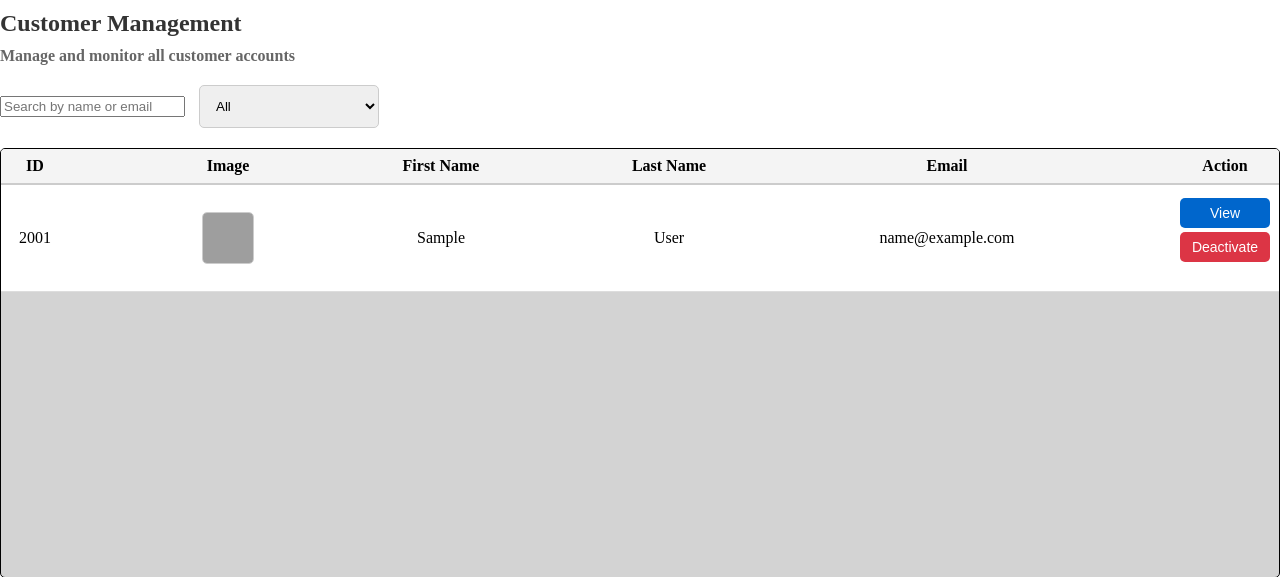
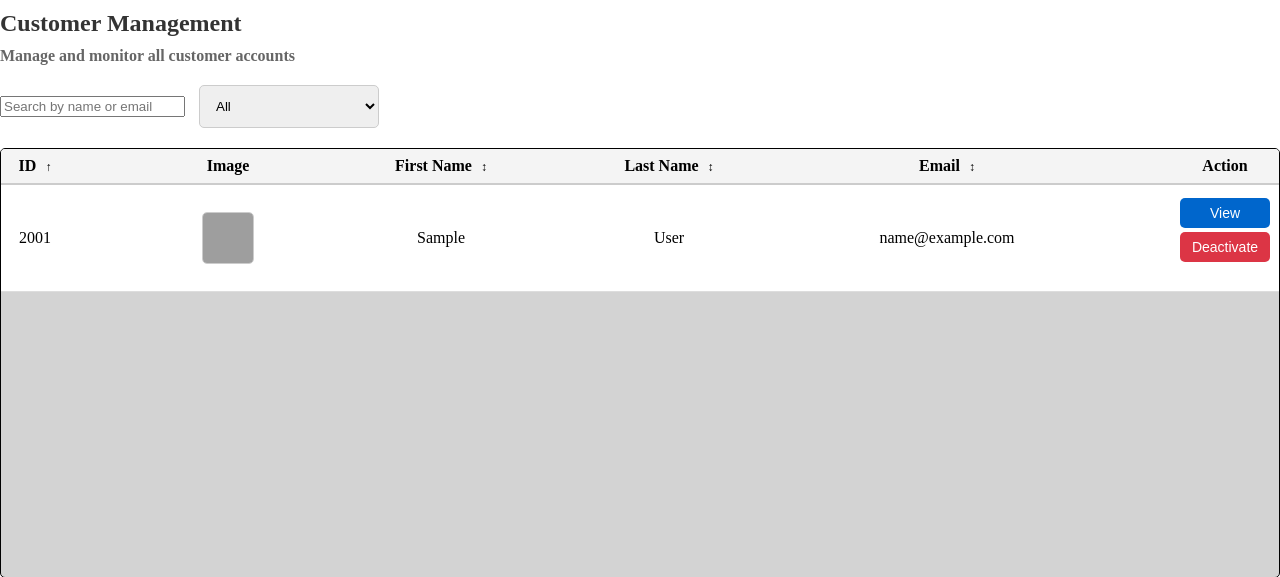
Before and after one commit to junquanlim0729/Online-Cube-Website, a PHP site: page /admin_manage_customer.php in a window 1280 px wide. Shown: the top 577 px of the page. Run offline with PHP 8.4, Linux system fonts and the light colour scheme; the visitor is signed in with stand-in values (Sample User, id 1); tables that the repository leaves empty hold one stand-in row (values such as "Sample post"); some libraries are stand-ins or nearby versions; grey boxes are pictures that could not be loaded.

Commit message:
08/07 1436

```diff
--- a/Cube-Website/Admin/admin_manage_customer.php
+++ b/Cube-Website/Admin/admin_manage_customer.php
@@ -69,13 +69,16 @@ if (file_exists($state_file)) {
     $state_data = json_decode($state_content, true) ?: [];
 }
 
-// Base query to fetch all customers with default address
-if (!$is_ajax) {
+// Handle sorting
+$sort_column = isset($_GET['sort']) ? $_GET['sort'] : 'Cust_ID';
+$sort_order = isset($_GET['order']) && $_GET['order'] === 'desc' ? 'DESC' : 'ASC';
+$next_order = $sort_order === 'ASC' ? 'DESC' : 'ASC';
+
 $sql = "SELECT c.Cust_ID, c.Cust_First_Name, c.Cust_Last_Name, c.Cust_Email, c.Cust_Phone, c.Profile_Image, c.Cust_Status,
         a.Add_Line, a.City, a.State, a.Postcode
         FROM Customer c
         LEFT JOIN Address a ON c.Cust_ID = a.Cust_ID AND a.Add_Default = TRUE
-            ORDER BY c.Cust_ID ASC";
+        ORDER BY c.$sort_column $sort_order";
 $result = mysqli_query($conn, $sql);
 if (!$result) {
     $customer_list = [];
@@ -91,7 +94,6 @@ if (!$is_ajax) {
         unset($customer['Add_Line'], $customer['City'], $customer['State'], $customer['Postcode']);
     }
     unset($customer); // Unset reference
-    }
 }
 
 // Handle status toggle
@@ -216,6 +218,25 @@ if (!$is_ajax) {
             text-align: center;
             vertical-align: middle;
             padding: 0 4px;
+            position: relative;
+        }
+        .amc-labels .sortable {
+            cursor: pointer;
+        }
+        .amc-labels .sortable:after {
+            content: ' ↕';
+            margin-left: 5px;
+            font-size: 12px;
+        }
+        .amc-labels .asc:after {
+            content: ' ↑';
+            margin-left: 5px;
+            font-size: 12px;
+        }
+        .amc-labels .desc:after {
+            content: ' ↓';
+            margin-left: 5px;
+            font-size: 12px;
         }
         .amc-customerContainer {
             width: 100%;
@@ -430,11 +451,19 @@ if (!$is_ajax) {
     <div class="amc-mainContainer">
         <div id="amc-notification" style="display: none; position: fixed; top: 20px; right: 20px; padding: 15px; border-radius: 5px; z-index: 9999; color: white;"></div>
         <div class="amc-labels">
-            <div class="amc-id">ID</div>
+            <div class="amc-id sortable <?php echo $sort_column === 'Cust_ID' ? $sort_order : ''; ?>" onclick="sortTable('Cust_ID')">
+                ID
+            </div>
             <div class="amc-image">Image</div>
-            <div class="amc-fname">First Name</div>
-            <div class="amc-lname">Last Name</div>
-            <div class="amc-email">Email</div>
+            <div class="amc-fname sortable <?php echo $sort_column === 'Cust_First_Name' ? $sort_order : ''; ?>" onclick="sortTable('Cust_First_Name')">
+                First Name
+            </div>
+            <div class="amc-lname sortable <?php echo $sort_column === 'Cust_Last_Name' ? $sort_order : ''; ?>" onclick="sortTable('Cust_Last_Name')">
+                Last Name
+            </div>
+            <div class="amc-email sortable <?php echo $sort_column === 'Cust_Email' ? $sort_order : ''; ?>" onclick="sortTable('Cust_Email')">
+                Email
+            </div>
             <div class="amc-action">Action</div>
         </div>
         <div class="amc-customerContainer">
@@ -615,24 +644,24 @@ if (!$is_ajax) {
                         <div style="display: flex; gap: 10px;">
                             <div style="flex: 1;">
                                 <label style="font-size: 16px; color: #555; display: block; margin-bottom: 10px;">First Name</label>
-                                <input type="text" value="${fname}" disabled style="width: 100%; background: #f4f4f4; border: 1px solid #ccc; border-radius: 3px; height: 30px; line-height: 30px; font-size: 15px;">
+                                <input type="text" value="${fname}" disabled style="width: 100%; background: #f4f4f4; border: 1px solid #ccc; border-radius: 3px; height: 30px; line-height: 30px; font-size: 15px; padding: 12px">
                             </div>
                             <div style="flex: 1;">
                                 <label style="font-size: 16px; color: #555; display: block; margin-bottom: 10px;">Last Name</label>
-                                <input type="text" value="${lname}" disabled style="width: 100%; background: #f4f4f4; border: 1px solid #ccc; border-radius: 3px; height: 30px; line-height: 30px; font-size: 15px;">
+                                <input type="text" value="${lname}" disabled style="width: 100%; background: #f4f4f4; border: 1px solid #ccc; border-radius: 3px; height: 30px; line-height: 30px; font-size: 15px; padding: 12px">
                             </div>
                         </div>
                         <div>
                             <label style="font-size: 16px; color: #555; display: block; margin-bottom: 10px;">Email</label>
-                            <input type="text" value="${email}" disabled style="width: 100%; background: #f4f4f4; border: 1px solid #ccc; border-radius: 3px; height: 30px; line-height: 30px; font-size: 15px;">
+                            <input type="text" value="${email}" disabled style="width: 100%; background: #f4f4f4; border: 1px solid #ccc; border-radius: 3px; height: 30px; line-height: 30px; font-size: 15px; padding: 12px">
                         </div>
                         <div>
                             <label style="font-size: 16px; color: #555; display: block; margin-bottom: 10px;">Phone No</label>
-                            <input type="text" value="${phone}" disabled style="width: 100%; background: #f4f4f4; border: 1px solid #ccc; border-radius: 3px; height: 30px; line-height: 30px; font-size: 15px;">
+                            <input type="text" value="${phone}" disabled style="width: 100%; background: #f4f4f4; border: 1px solid #ccc; border-radius: 3px; height: 30px; line-height: 30px; font-size: 15px; padding: 12px">
                         </div>
                         <div>
                             <label style="font-size: 16px; color: #555; display: block; margin-bottom: 10px;">Address</label>
-                            <input type="text" value="${address}" disabled style="width: 100%; background: #f4f4f4; border: 1px solid #ccc; border-radius: 3px; height: 30px; line-height: 30px; font-size: 15px;">
+                            <input type="text" value="${address}" disabled style="width: 100%; background: #f4f4f4; border: 1px solid #ccc; border-radius: 3px; height: 30px; line-height: 30px; font-size: 15px; padding: 12px">
                         </div>
                     </div>
                 </div>
@@ -663,6 +692,11 @@ if (!$is_ajax) {
                 }
             }
         });
+
+        function sortTable(column) {
+            const order = '<?php echo $sort_column === column ? $next_order : 'ASC'; ?>';
+            window.location.href = `?sort=${column}&order=${order}`;
+        }
     });
     </script>
     </body>
```
Lines whose indentation alone changed are shown as unchanged.
